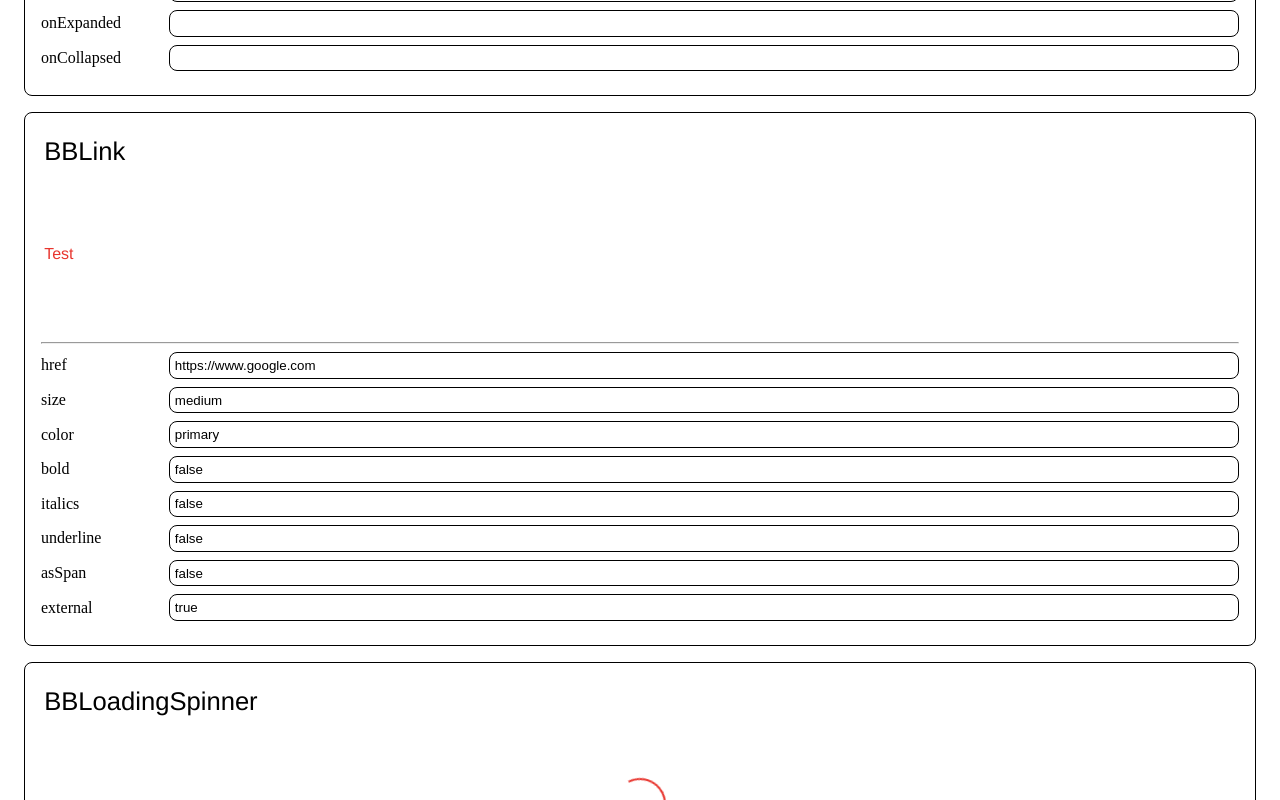
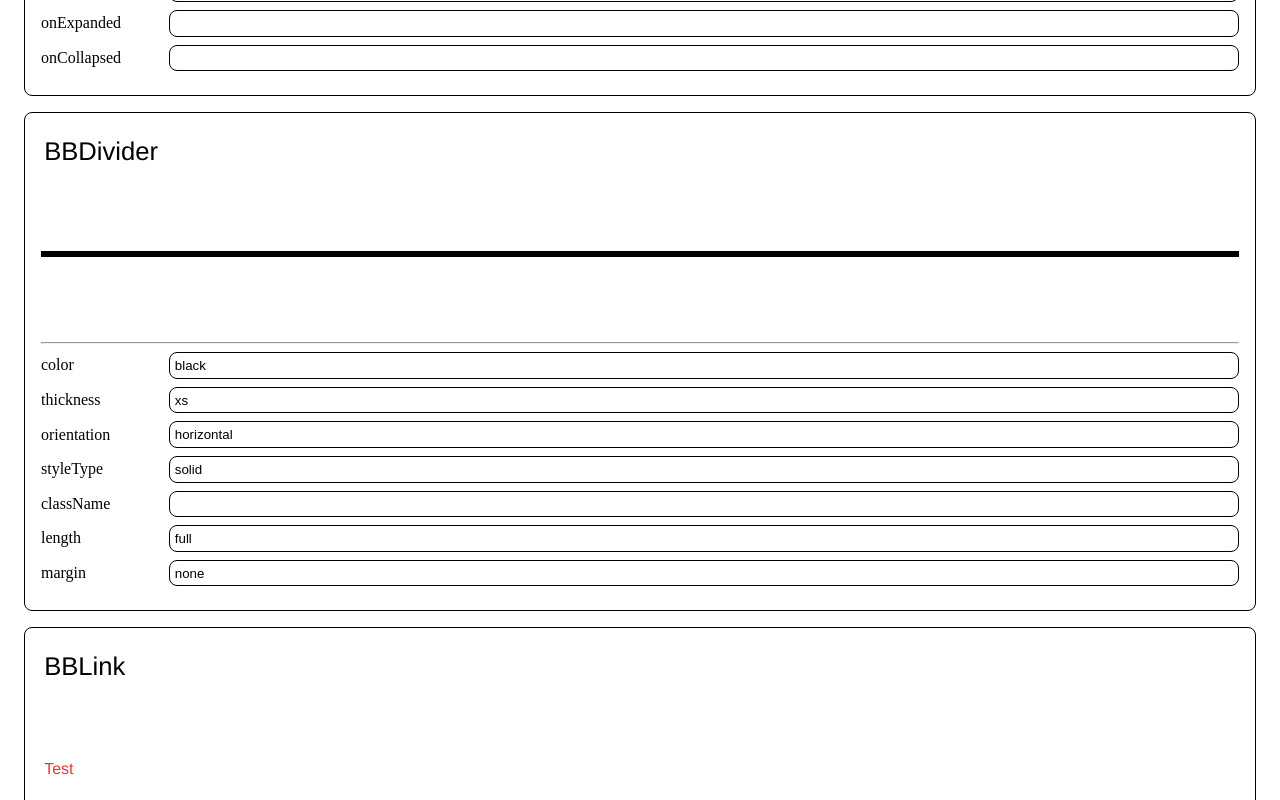
Before and after one commit to dan1229/nextjs-base-blocks, a Next.js app: page / in a window 1280 px wide. Shown: the part 2540-3340 px from the top of the page. Built offline with nearby package versions, Linux system fonts and the light colour scheme.

Commit message:
Refactor color variables in BBDivider component styles and add default divider color

```diff
--- a/src/pages/index.tsx
+++ b/src/pages/index.tsx
@@ -21,6 +21,7 @@ import type { IPropsBBModal } from '../bbmodal';
 import type { IPropsBBNavbar } from '../bbnavbar';
 import type { IPropsBBNavbarItem } from '../bbnavbar_item';
 import type { IPropsBBText } from '../bbtext';
+import BBDivider, { IPropsBBDivider } from 'src/bbdivider';
 
 /**
  * DEMO PAGE
@@ -85,6 +86,16 @@ const DemoPage = () => {
     isExpandedInitial: false,
     onExpanded: (isExpanded: boolean) => alert(`Collapsible expanded: ${isExpanded}`),
     onCollapsed: () => alert('Collapsible collapsed'),
+  });
+  // BB Divider
+  const [stateBBDivider, setStateBBDivider] = useState<IPropsBBDivider>({
+    color: 'black',
+    thickness: 'xs',
+    orientation: 'horizontal',
+    styleType: 'solid',
+    className: '',
+    length: 'full',
+    margin: 'none',
   });
   // BB Link
   const [stateBBLink, setStateBBLink] = useState<IPropsBBLink>({
@@ -198,6 +209,12 @@ const DemoPage = () => {
           stateObject={stateBBCollapsible}
           setStateObject={setStateBBCollapsible}
         />
+        <DemoComponent
+          name="BBDivider"
+          child={<BBDivider {...stateBBDivider} />}
+          stateObject={stateBBDivider}
+          setStateObject={setStateBBDivider}
+        />
         <DemoComponent name="BBLink" child={<BBLink {...stateBBLink} />} stateObject={stateBBLink} setStateObject={setStateBBLink} />
         <DemoComponent
           name="BBLoadingSpinner"
```
Also changed, not shown: 1 other file (tests, documents, lock files or other folders).
